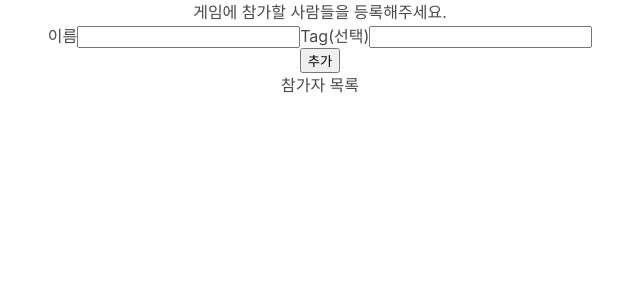
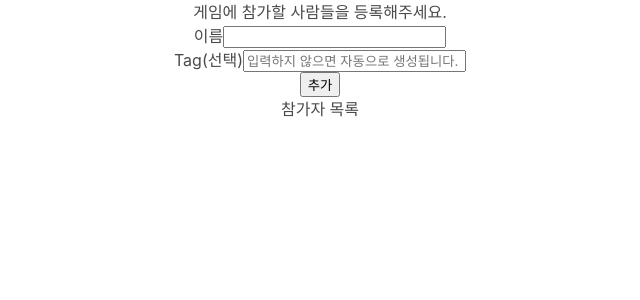
Before and after one commit to PneumaLink/suicide-wheel, a React (Create React App) app: page / in a window 1280 px wide. Shown: the top 300 px of the page, without its empty margins (320-960 px from the left). Built offline with nearby package versions, Linux system fonts and the light colour scheme.

Commit message:
스택을 추가하는 기능 점검 필요

```diff
--- a/src/Main/SetUser.tsx
+++ b/src/Main/SetUser.tsx
@@ -38,10 +38,26 @@ const SetUser = (
         <>
             <div>게임에 참가할 사람들을 등록해주세요.</div>
             <div>
+                <div>
                     <label>이름</label>
-                <input value={userName} onChange={(e)=>{setUserName(e.target.value)}} />
+                    <input
+                        value={userName}
+                        onChange={(e)=>{
+                            setUserName(e.target.value)}
+                        }
+                        placeholder=''
+                    />
+                </div>
+                <div>
                     <label>Tag(선택)</label>
-                <input value={userTag} onChange={(e)=>{setUserTag(e.target.value)}} />
+                    <input
+                        value={userTag}
+                        onChange={(e)=>{
+                            setUserTag(e.target.value)
+                        }}
+                        placeholder='입력하지 않으면 자동으로 생성됩니다.'
+                    />
+                </div>
             </div>
             <div>
                 <button
@@ -57,8 +73,9 @@ const SetUser = (
 
                         let user_tag = uuidv4();
 
-                        if(userTag){
-                            user_tag = userTag.replaceAll(' ','');
+                        const remove_space_userTag = userTag.replaceAll(' ','');
+                        if(remove_space_userTag){
+                            user_tag = remove_space_userTag;
                         }
 
                         const isUsedTag_result = isUsedTag({
@@ -92,8 +109,9 @@ const SetUser = (
                     userList.map((user_item, index)=>{
                         return(
                             <>
+                                <div>
                                     <label key={index}>
-                                    {user_item.name}{user_item.tag ? `-${user_item.tag}`: null}
+                                        {user_item.name}{user_item.tag ? ` - ${user_item.tag}`: null}
                                     </label>
                                     <button
                                         onClick={()=>{
@@ -107,7 +125,10 @@ const SetUser = (
                                             ];
                                             setUserList(new_list)
                                         }}
-                                >-</button>
+                                    >
+                                        -
+                                    </button>
+                                </div>
                             </>
                         )
                     })
```
Lines whose indentation alone changed are shown as unchanged.
